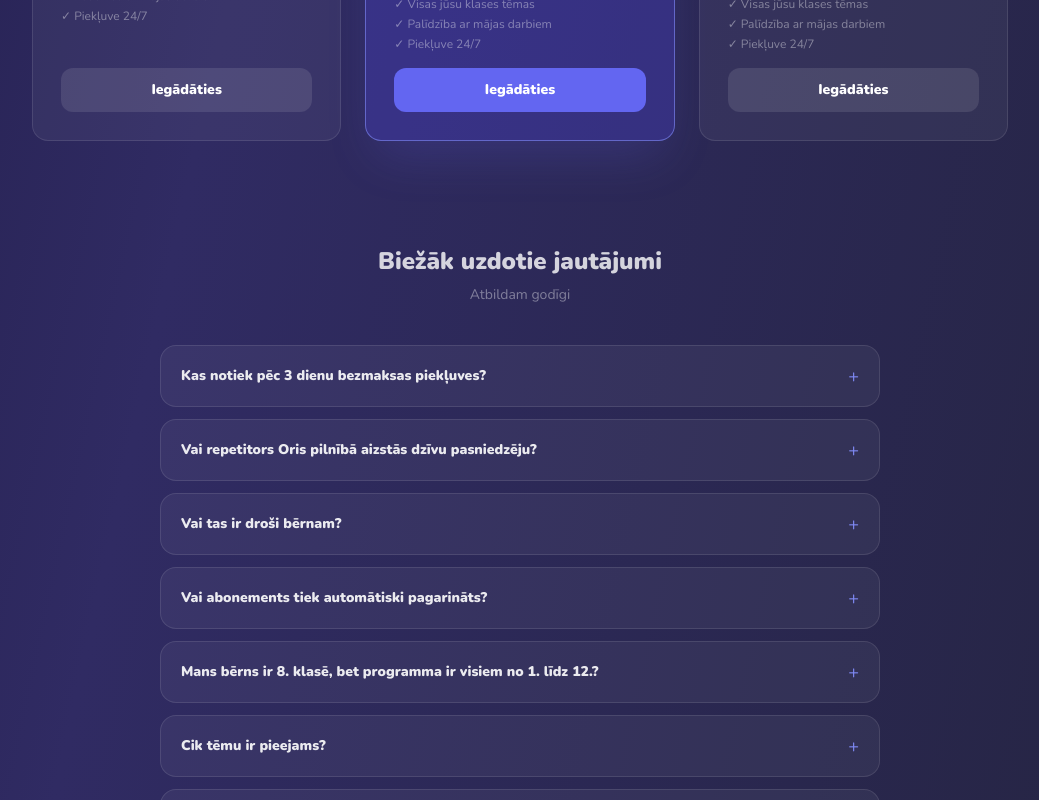
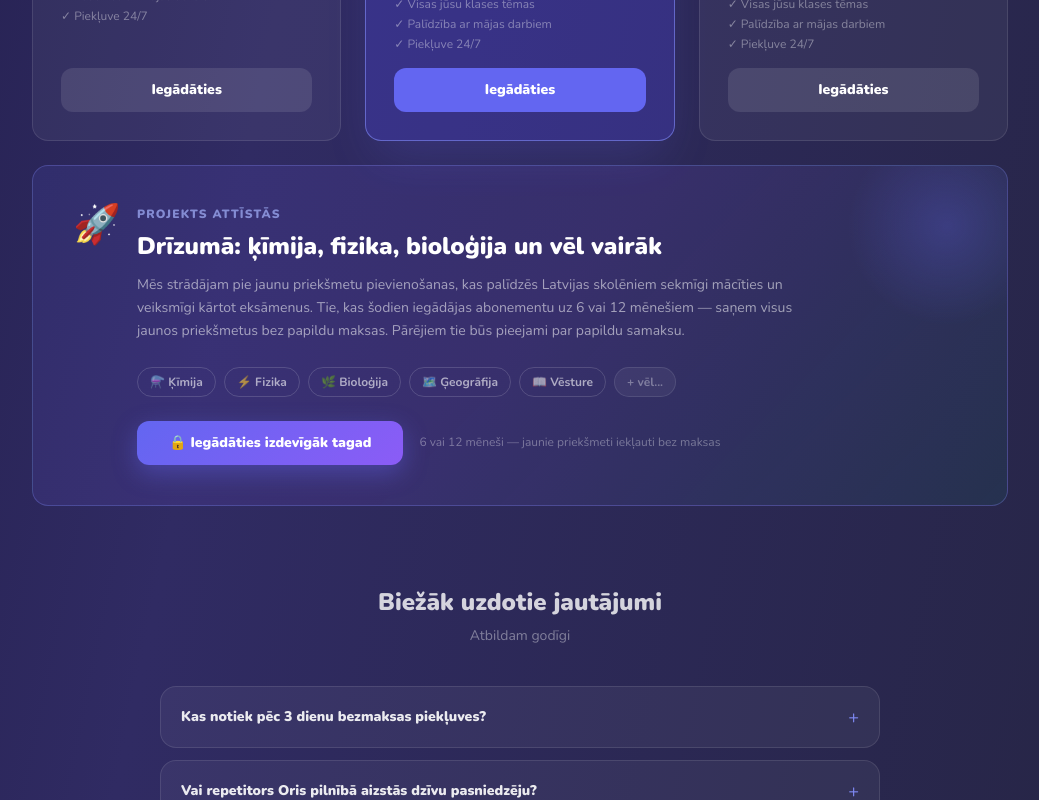
Before and after one commit to leonsgo23-cell/repetirop, a React (Vite) app in the folder client/: page / in a window 1280 px wide. Shown: the part 4280-5080 px from the top of the page, without its empty margins (120-1159 px from the left). Built offline with nearby package versions, Linux system fonts and the light colour scheme; no server answers.

Commit message:
feat: add future subjects promo block below pricing section

```diff
--- a/client/src/pages/Landing.jsx
+++ b/client/src/pages/Landing.jsx
@@ -726,6 +726,79 @@ export default function Landing() {
           ))}
         </div>
 
+        {/* ── Future subjects promo block ── */}
+        <motion.div
+          initial={{ y: 24, opacity: 0 }}
+          whileInView={{ y: 0, opacity: 1 }}
+          viewport={{ once: true }}
+          transition={{ duration: 0.55 }}
+          className="relative rounded-2xl overflow-hidden border border-indigo-400/30"
+          style={{ background: 'linear-gradient(135deg, rgba(99,102,241,0.12) 0%, rgba(139,92,246,0.12) 50%, rgba(16,185,129,0.08) 100%)' }}
+        >
+          {/* Glow accent */}
+          <div style={{ position: 'absolute', top: '-40px', right: '-40px', width: '200px', height: '200px', borderRadius: '50%', background: 'radial-gradient(circle, rgba(99,102,241,0.25) 0%, transparent 70%)', pointerEvents: 'none' }} />
+
+          <div className="relative z-10 p-8 sm:p-10">
+            <div className="flex items-start gap-4">
+              <div style={{ fontSize: '2.4rem', lineHeight: 1, flexShrink: 0 }}>🚀</div>
+              <div>
+                <p className="text-xs font-black tracking-widest uppercase text-indigo-300/70 mb-2">
+                  {lang === 'lv' ? 'Projekts attīstās' : lang === 'uk' ? 'Проект розвивається' : 'Проект развивается'}
+                </p>
+                <h3 className="text-xl sm:text-2xl font-black text-white mb-3 leading-snug">
+                  {lang === 'lv'
+                    ? 'Drīzumā: ķīmija, fizika, bioloģija un vēl vairāk'
+                    : lang === 'uk'
+                    ? 'Незабаром: хімія, фізика, біологія та інші предмети'
+                    : 'Скоро: химия, физика, биология и другие предметы'}
+                </h3>
+                <p className="text-white/55 text-sm leading-relaxed mb-6 max-w-2xl">
+                  {lang === 'lv'
+                    ? 'Mēs strādājam pie jaunu priekšmetu pievienošanas, kas palīdzēs Latvijas skolēniem sekmīgi mācīties un veiksmīgi kārtot eksāmenus. Tie, kas šodien iegādājas abonementu uz 6 vai 12 mēnešiem — saņem visus jaunos priekšmetus bez papildu maksas. Pārējiem tie būs pieejami par papildu samaksu.'
+                    : lang === 'uk'
+                    ? 'Ми активно розробляємо нові предмети, які допоможуть школярам Латвії впевнено вчитися та успішно складати іспити. Ті, хто придбає підписку на 6 або 12 місяців зараз, отримають усі нові предмети у складі своєї підписки без доплати. Для решти нові предмети будуть доступні за додаткову вартість.'
+                    : 'Мы активно разрабатываем новые предметы, которые помогут школьникам Латвии уверенно учиться и успешно сдавать экзамены. Те, кто приобретёт подписку на 6 или 12 месяцев сейчас — получат все новые предметы в составе своей подписки без доплаты. Для остальных новые предметы будут доступны за дополнительную стоимость.'}
+                </p>
+
+                {/* Subject chips */}
+                <div className="flex flex-wrap gap-2 mb-6">
+                  {['⚗️ ' + (lang === 'lv' ? 'Ķīmija' : lang === 'uk' ? 'Хімія' : 'Химия'),
+                    '⚡ ' + (lang === 'lv' ? 'Fizika' : lang === 'uk' ? 'Фізика' : 'Физика'),
+                    '🌿 ' + (lang === 'lv' ? 'Bioloģija' : lang === 'uk' ? 'Біологія' : 'Биология'),
+                    '🗺️ ' + (lang === 'lv' ? 'Ģeogrāfija' : lang === 'uk' ? 'Географія' : 'География'),
+                    '📖 ' + (lang === 'lv' ? 'Vēsture' : lang === 'uk' ? 'Історія' : 'История'),
+                  ].map((s) => (
+                    <span key={s} className="text-xs font-bold px-3 py-1.5 rounded-full bg-white/8 border border-white/15 text-white/60">
+                      {s}
+                    </span>
+                  ))}
+                  <span className="text-xs font-bold px-3 py-1.5 rounded-full bg-white/5 border border-white/10 text-white/35">
+                    {lang === 'lv' ? '+ vēl...' : lang === 'uk' ? '+ ще...' : '+ ещё...'}
+                  </span>
+                </div>
+
+                {/* CTA row */}
+                <div className="flex flex-col sm:flex-row items-start sm:items-center gap-4">
+                  <button
+                    onClick={() => navigate('/register')}
+                    className="px-8 py-3 rounded-xl font-black text-sm text-white transition-all hover:scale-105"
+                    style={{ background: 'linear-gradient(135deg, #6366f1, #8b5cf6)', boxShadow: '0 8px 24px rgba(99,102,241,0.4)' }}
+                  >
+                    {lang === 'lv' ? '🔒 Iegādāties izdevīgāk tagad' : lang === 'uk' ? '🔒 Обрати вигідні умови зараз' : '🔒 Выбрать выгодные условия сейчас'}
+                  </button>
+                  <p className="text-white/35 text-xs leading-relaxed">
+                    {lang === 'lv'
+                      ? '6 vai 12 mēneši — jaunie priekšmeti iekļauti bez maksas'
+                      : lang === 'uk'
+                      ? '6 або 12 місяців — нові предмети включені без доплати'
+                      : '6 или 12 месяцев — новые предметы включены без доплаты'}
+                  </p>
+                </div>
+              </div>
+            </div>
+          </div>
+        </motion.div>
+
       </section>
 
       {/* ── FAQ ── */}
```
